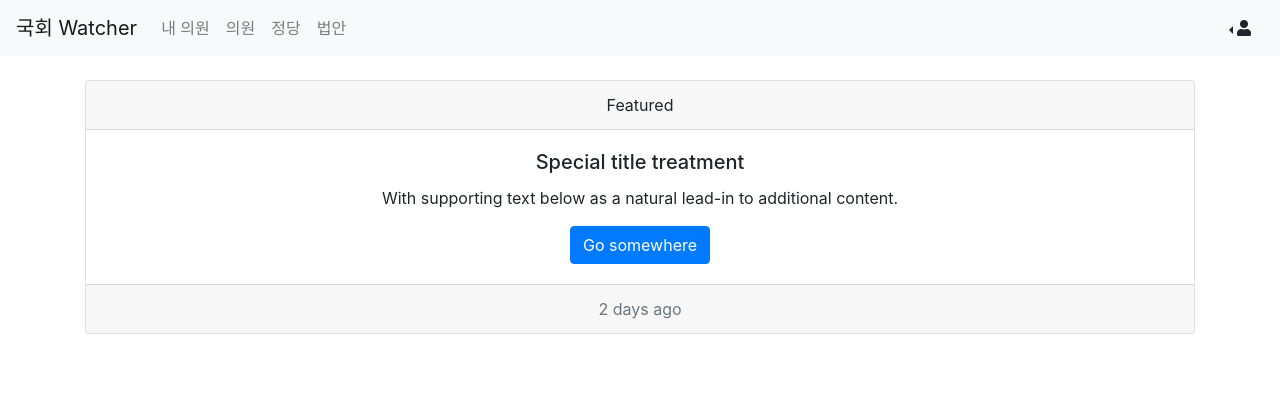
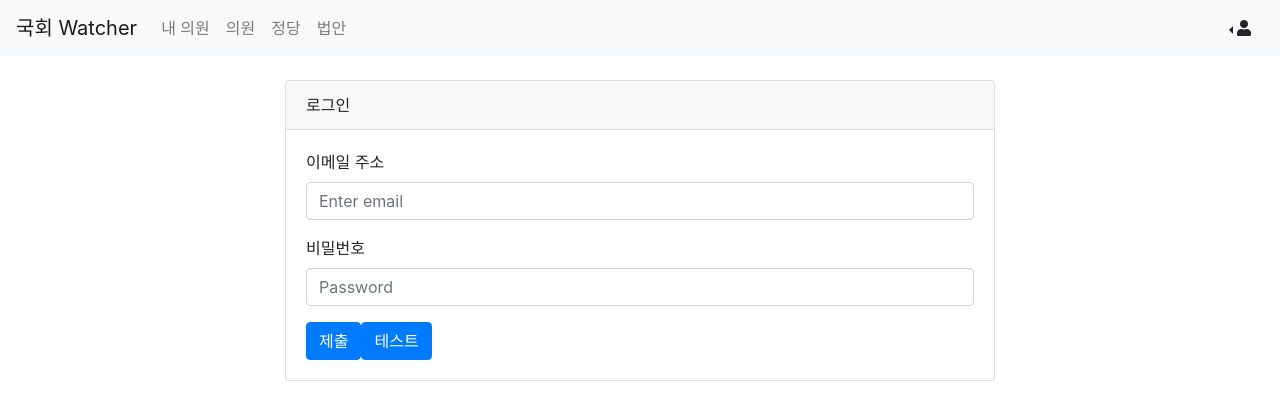
Before and after one commit to feynubrick/client-naw, a React (Create React App) app: page /login in a window 1280 px wide. Shown: the top 420 px of the page. Built offline with nearby package versions, Linux system fonts and the light colour scheme.

Commit message:
회원가입 기능 로그인 기능 구현

```diff
--- a/src/pages/Login.jsx
+++ b/src/pages/Login.jsx
@@ -1,20 +1,99 @@
 import React, { Component } from "react";
-import { Card, Button } from "react-bootstrap";
+import { Card, Button, Col, Form } from "react-bootstrap";
+import axios from "axios";
 export default class Login extends Component {
+  state = {
+    emailInput: "",
+    passwordInput: ""
+  };
+  onChangeEmailInput = e => {
+    this.setState({ emailInput: e.target.value });
+  };
+
+  onChangePasswordInput = e => {
+    this.setState({
+      passwordInput: e.target.value
+    });
+  };
+
+  onSubmitLogin = () => {
+    const { emailInput, passwordInput } = this.state;
+
+    axios
+      .post("http://localhost:3001/v1/token", {
+        emailInput,
+        passwordInput
+      })
+      .then(res => {
+        console.log(res);
+        if (res.data.code === 200) {
+          localStorage.setItem("jwt", JSON.stringify(res.data.token));
+        }
+      })
+      .catch(function(error) {
+        console.log(error);
+      });
+  };
+
+  onSubmitTest = () => {
+    const token = JSON.parse(localStorage.getItem("jwt"));
+    axios.defaults.headers.common["Authorization"] = `${token}`;
+    console.log(token);
+    let config = {
+      headers: {
+        authorization: `token ${token}`
+      }
+    };
+    axios
+      .get("http://localhost:3001/v1/test")
+      .then(res => {
+        console.log(res);
+      })
+      .catch(function(error) {
+        console.log(error);
+      });
+  };
   render() {
+    const { emailInput, passwordInput } = this.state;
+    const {
+      onChangeEmailInput,
+      onChangePasswordInput,
+      onSubmitLogin,
+      onSubmitTest
+    } = this;
     return (
-      <Card className="text-center">
-        <Card.Header>Featured</Card.Header>
-        <Card.Body>
-          <Card.Title>Special title treatment</Card.Title>
-          <Card.Text>
-            With supporting text below as a natural lead-in to additional
-            content.
-          </Card.Text>
-          <Button variant="primary">Go somewhere</Button>
-        </Card.Body>
-        <Card.Footer className="text-muted">2 days ago</Card.Footer>
-      </Card>
+      <Col md={{ span: 8, offset: 2 }}>
+        <Card>
+          <Card.Header>로그인</Card.Header>
+          <Card.Body>
+            <Form.Group controlId="formBasicEmail">
+              <Form.Label>이메일 주소</Form.Label>
+              <Form.Control
+                value={emailInput}
+                onChange={onChangeEmailInput}
+                type="email"
+                placeholder="Enter email"
+              />
+            </Form.Group>
+
+            <Form.Group controlId="formBasicPassword">
+              <Form.Label>비밀번호</Form.Label>
+              <Form.Control
+                value={passwordInput}
+                onChange={onChangePasswordInput}
+                type="password"
+                placeholder="Password"
+              />
+            </Form.Group>
+            <Button variant="primary" type="submit" onClick={onSubmitLogin}>
+              제출
+            </Button>
+            <Button variant="primary" type="submit" onClick={onSubmitTest}>
+              테스트
+            </Button>
+          </Card.Body>
+        </Card>
+      </Col>
     );
   }
 }
--- a/src/pages/SignIn.jsx
+++ b/src/pages/SignIn.jsx
@@ -31,7 +31,6 @@ export default class SignIn extends Component {
         passwordInput
       })
       .then(res => {
-        console.log(res);
         if (res.data.result === "Success") {
           this.props.history.push("/login");
         }
```
